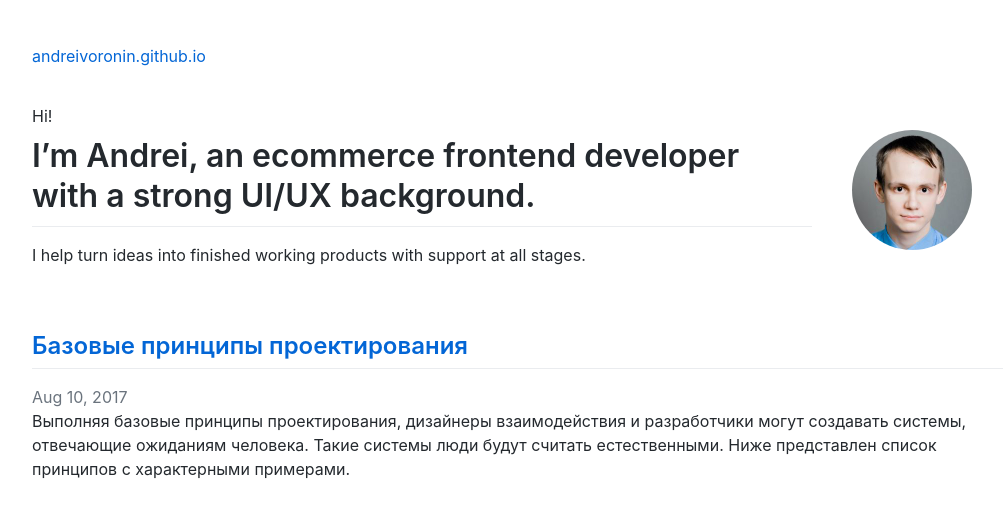
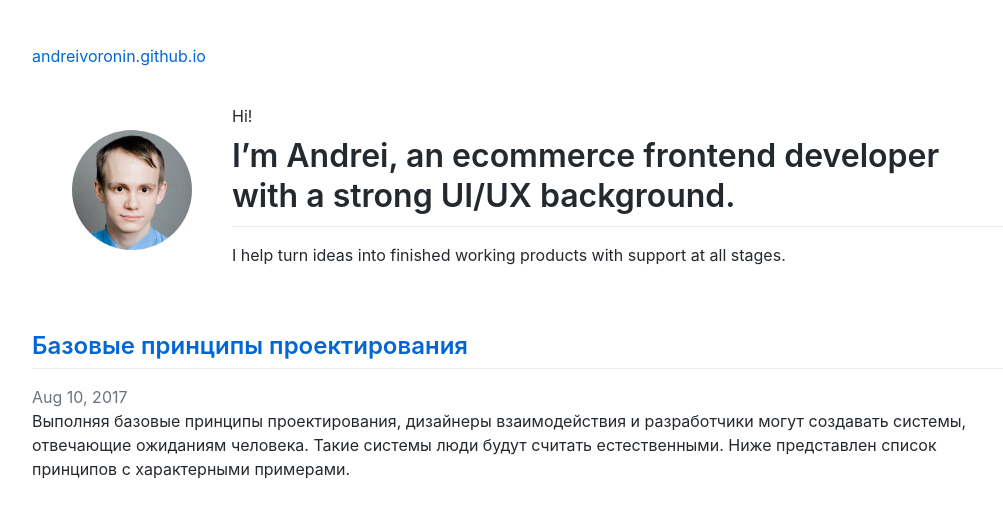
Before and after one commit to andreivoronin/andreivoronin.github.io, a Jekyll site: the page built from index.md, in a window 1280 px wide. Shown: the top 518 px of the page, without its empty margins (118-1121 px from the left). Built offline with Jekyll 4.4.1, drawn with Linux system fonts in a browser that asks for light colours.

Commit message:
Update about.html

```diff
--- a/_includes/about.html
+++ b/_includes/about.html
@@ -1,6 +1,14 @@
 <section class="hero">
 
   <div class="hero__content">
+
+    <figure class="hero__figure">
+      <img src="img/-about/andrei_voronin_photo_mini@2x.jpg"
+        srcset="img/-about/andrei_voronin_photo_mini@2x.jpg 2x"
+        alt="Andrei Voronin photo"
+        class="hero__photo"
+      >
+    </figure>
 
     <div class="hero__info">
       <p class="hero__greeting">
@@ -14,14 +22,6 @@
       </p>
     </div>
 
-    <figure class="hero__figure">
-      <img src="img/-about/andrei_voronin_photo_mini@2x.jpg"
-        srcset="img/-about/andrei_voronin_photo_mini@2x.jpg 2x"
-        alt="Andrei Voronin photo"
-        class="hero__photo"
-      >
-    </figure>
-
   </div>
 
 </section>
```
